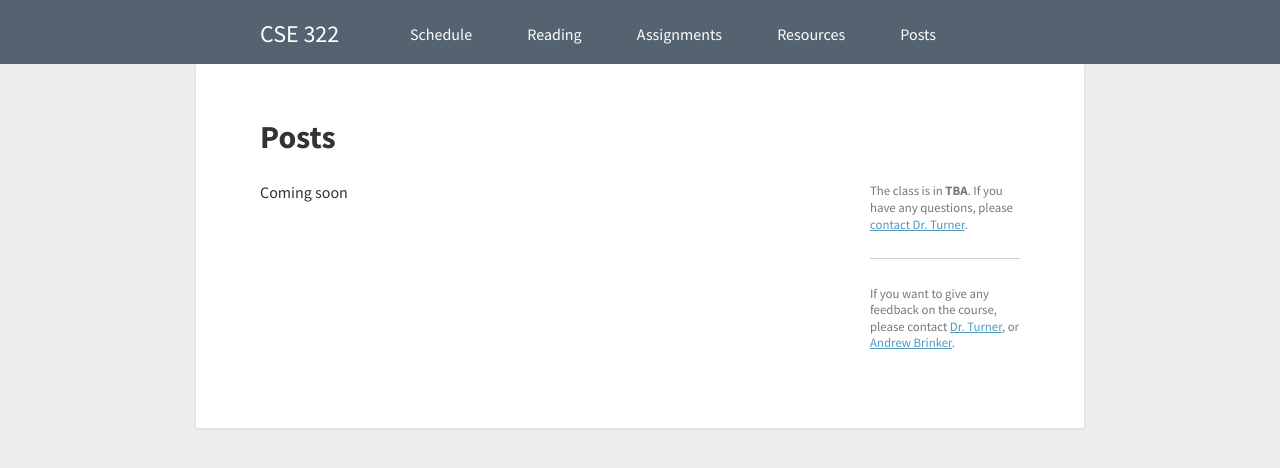
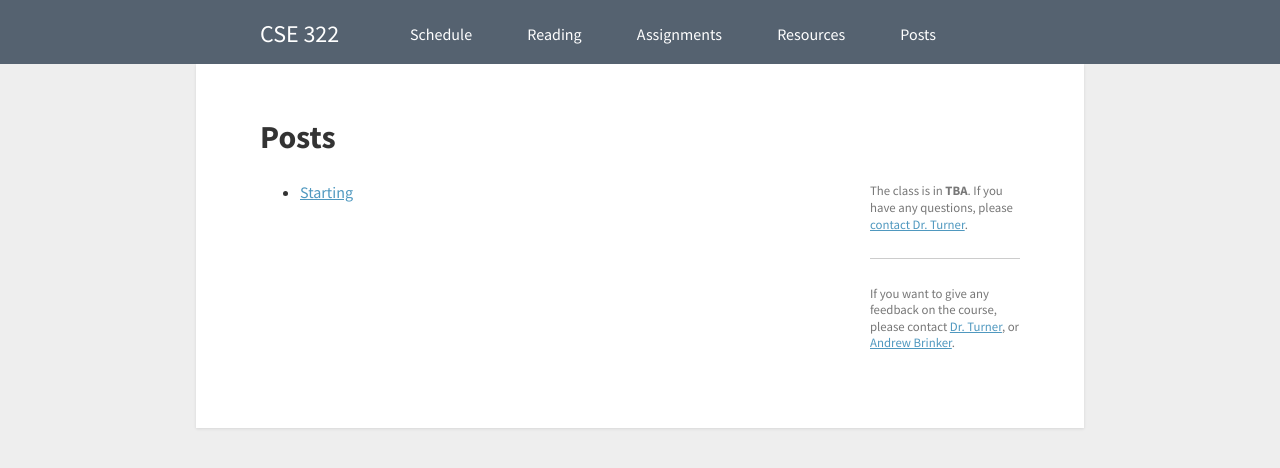
Before and after one commit to csusbdt/322-2013, a Jekyll site: the page built from posts/index.html, in a window 1280 px wide. Shown: the top 468 px of the page. Built offline with Jekyll 4.4.1, drawn with Linux system fonts in a browser that asks for light colours; nearby versions of some CDN libraries.

Commit message:
Updated some stuff related to posts

```diff
--- a/posts/index.html
+++ b/posts/index.html
@@ -4,4 +4,10 @@ title: Posts - CSE 322
 ---
 
 <h1>Posts</h1>
-<p>Coming soon</p>
+<ul>
+  {% for post in site.posts %}
+    <li>
+      <a href="{{ post.url }}">{{ post.title }}</a>
+    </li>
+  {% endfor %}
+</ul>
```
Also changed, not shown: _posts/2013-06-28-starting.md (added, +6 -0 lines).
